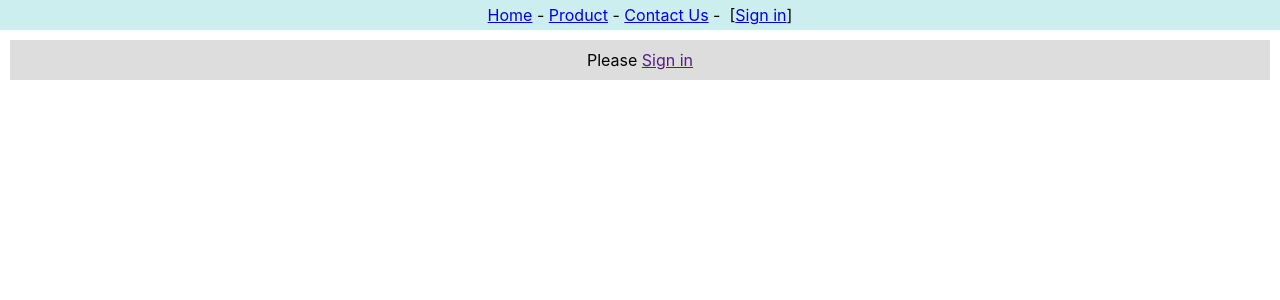
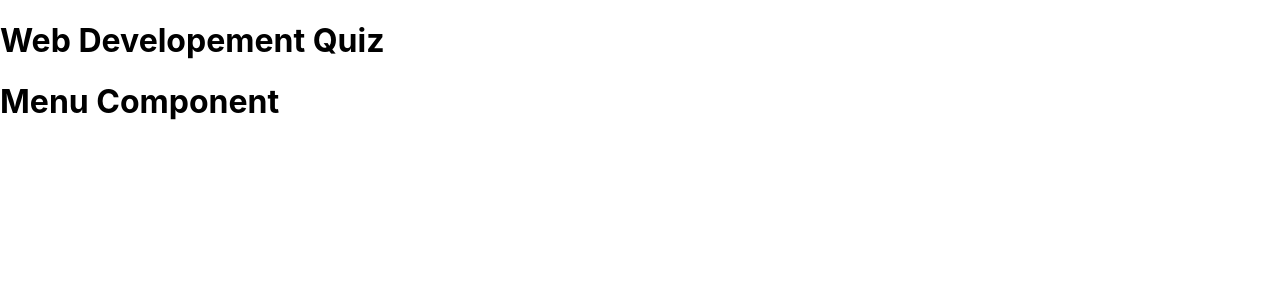
Before and after one commit to EIEIZA555/app1, a React (Create React App) app: page / in a window 1280 px wide. Shown: the top 300 px of the page. Built offline with nearby package versions, Linux system fonts and the light colour scheme.

Commit message:
State
State

```diff
--- a/src/App.js
+++ b/src/App.js
@@ -1,16 +1,22 @@
-import React from 'react'
-import Header2 from './context-header2';
-import Content2 from './context-content2';
-import { userContext } from './context';
+import React, { createContext, useState } from 'react'
 
+import Menu from './component/Menu';
+import Quiz from './component/Quiz';
+import Score from './component/Score';
 
+export const DataContext = createContext()
 
-export default function App() {
-  let [user,setUser] = React.useState('')
+function App() {
+  const [appState, setAppState] = useState("menu")
   return (
-    <userContext.Provider value={[user, setUser]}>
-      <Header2/>
-      <Content2/>
-    </userContext.Provider>
-  )
+    <DataContext.Provider value={{appState,setAppState}}>
+    <div className="App">
+      <h1>Web Developement Quiz</h1>
+      {appState === "menu" && <Menu/>}
+      {appState === "quiz" && <Quiz/>}
+      {appState === "score" && <Score/>}
+    </div>
+    </DataContext.Provider>
+  );
 }
+export default App;
--- /dev/null
+++ b/src/component/Menu.js
@@ -0,0 +1,11 @@
+
+
+const Menu = ()=>{
+    return (
+        <div className="menu">
+            <h1>Menu Component</h1>
+        </div>
+    )
+}
+
+export default Menu;
--- /dev/null
+++ b/src/component/Quiz.js
@@ -0,0 +1,8 @@
+const Quiz = ()=>{
+    return(
+        <div className="quiz">
+            <h1>Quiz Component</h1>
+        </div>
+    )
+}
+export default Quiz;
--- /dev/null
+++ b/src/component/Score.js
@@ -0,0 +1,8 @@
+const Score = ()=>{
+    return(
+        <div className="score">
+            <h1>Score Component</h1>
+        </div>
+    )
+}
+export default Score;
--- a/src/context-content2.js
+++ b/src/context-content2.js
@@ -1,5 +1,6 @@
 import React from 'react'
 import { userContext } from './context'
+
 
 export default function Content2() {
     let [user, setUser] = React.useContext(userContext)
```
